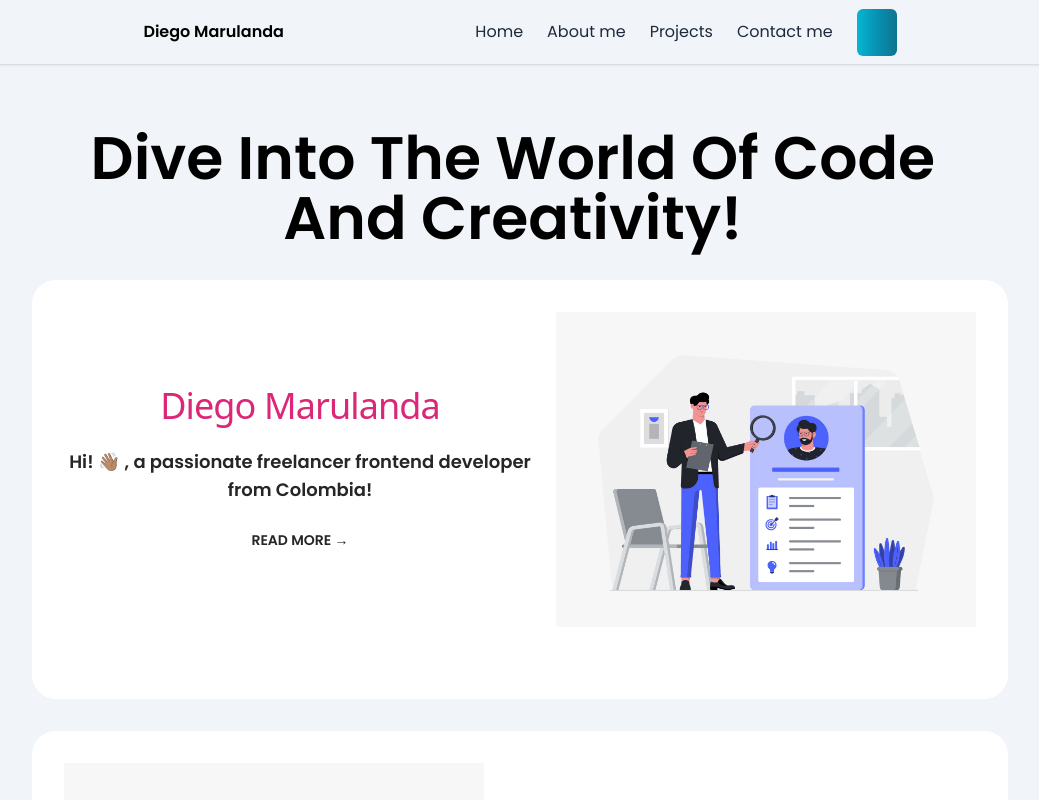
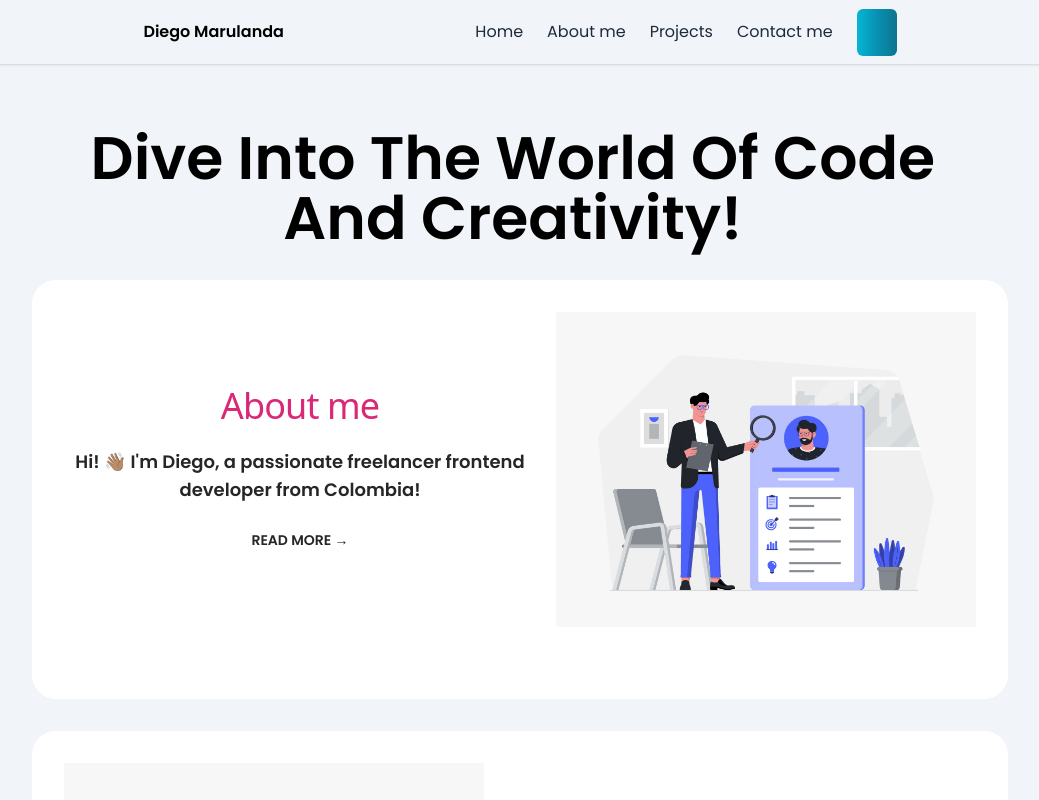
Before and after one commit to DiegoMarulandaB/Portfolio, a Next.js app: page / in a window 1280 px wide. Shown: the top 800 px of the page, without its empty margins (120-1159 px from the left). Built offline with nearby package versions, Linux system fonts and the light colour scheme; some icons are missing.

Commit message:
style: Add fixes in home

```diff
--- a/src/app/home/page.tsx
+++ b/src/app/home/page.tsx
@@ -18,32 +18,25 @@ const HomePage = () => {
               className="flex flex-col text-center items-center justify-
              center"
             >
-
-              <div className="max-w-lg mx-2 mr-2 mt-6   ">
-
-              </div>
-
+              <div className="max-w-lg mx-2 mr-2 mt-6   "></div>
             </div>
           </div>
-
-
 
           <div className="px-4 bg-white dark:bg-slate-600 mb-8 py-8 rounded-3xl mx-auto sm:max-w-xl md:max-w-full lg:max-w-screen-xl md:px-24 lg:px-8 ">
             <div className="flex flex-col items-center justify-between w-full mb-10 lg:flex-row">
               <div className="mb-16 lg:mb-0 lg:max-w-lg lg:pr-5">
                 <div className="max-w-xl mb-6">
                   <h2 className="font-sans text-3xl sm:mt-0 mt-6 font-medium tracking-tight text-pink-600 sm:text-4xl sm:leading-none max-w-lg mb-6">
-                    Diego Marulanda
+                    About me
                   </h2>
                   <p className="text-black text-base md:text-lg">
                     {' '}
                     <strong className="text-neutral-800 dark:text-neutral-50  text-1xl ">
-                      Hi! 👋🏽 , a passionate freelancer frontend developer from Colombia!
+                      Hi! 👋🏽 I'm Diego, a passionate freelancer frontend developer from Colombia!
                     </strong>
                   </p>
                 </div>
                 <div className="space-x-4">
-
                   <a
                     href="/about"
                     rel="noopener noreferrer"
@@ -75,7 +68,6 @@ const HomePage = () => {
                   </p>
                 </div>
                 <div className="space-x-4">
-
                   <a
                     href="/projects"
                     rel="noopener noreferrer"
@@ -104,7 +96,6 @@ const HomePage = () => {
                   </p>
                 </div>
                 <div className="space-x-4">
-
                   <a
                     href="/contact"
                     rel="noopener noreferrer"
@@ -118,8 +109,6 @@ const HomePage = () => {
               <img alt="logo" width="420" height="120" src="/avatarContact.jpeg" />
             </div>
           </div>
-
-
         </div>
       </div>
     </section>
```
